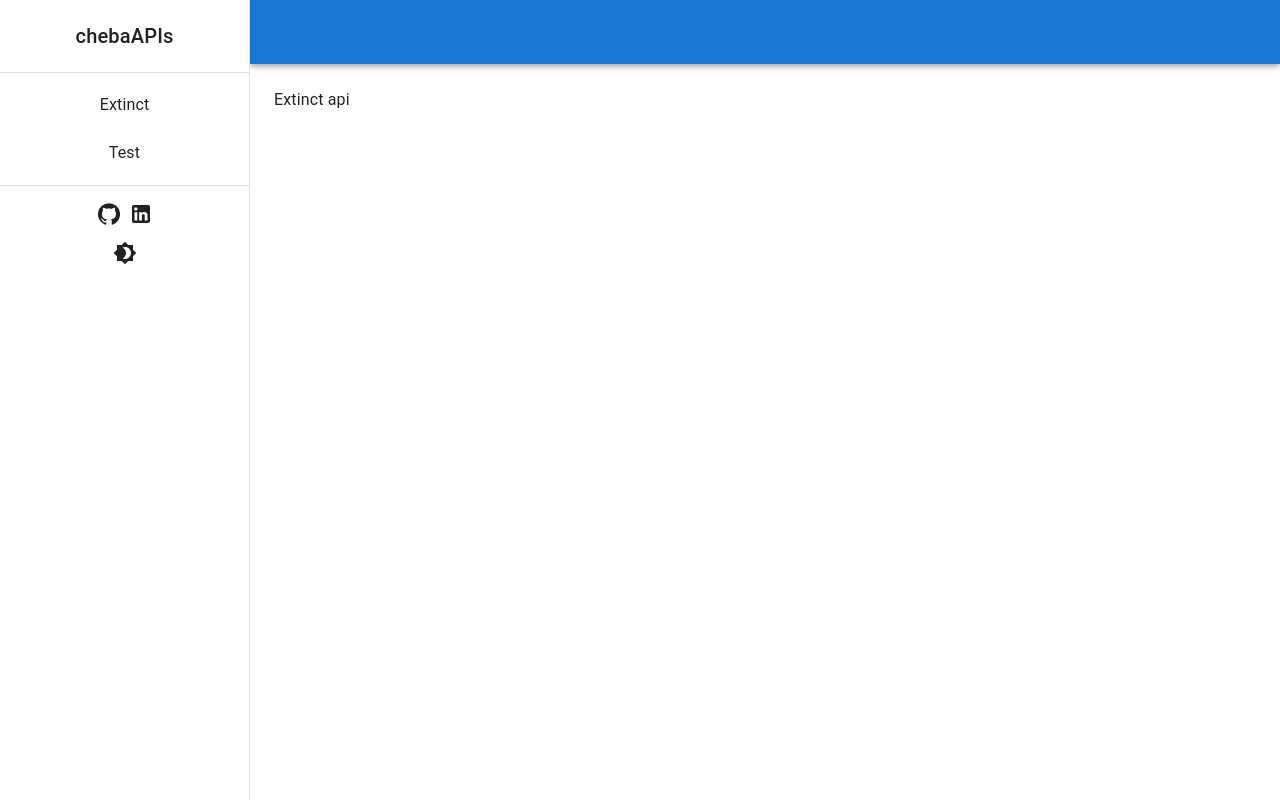
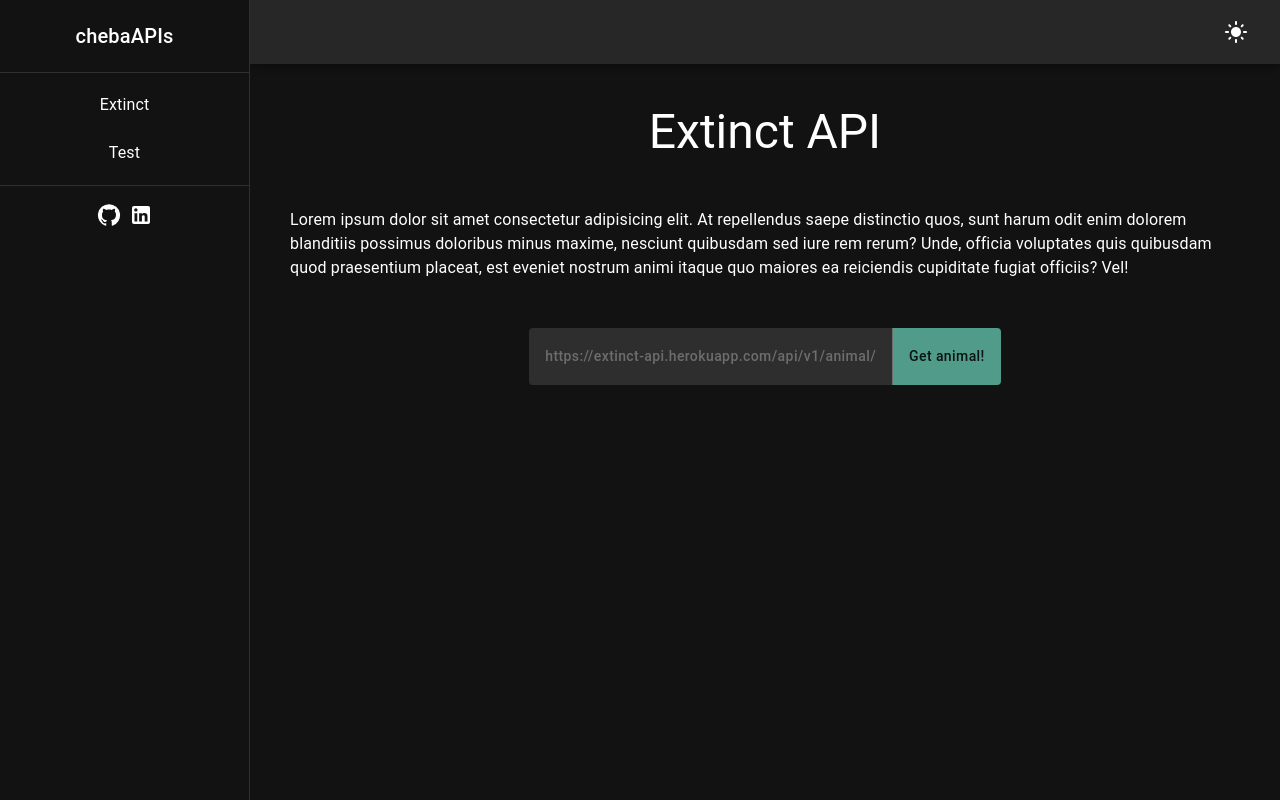
Before and after one commit to cheba91/chebaAPIs, a Next.js app: page / in a window 1280 px wide. Built offline with nearby package versions, Linux system fonts and the light colour scheme.

Commit message:
api calls frontend

```diff
--- a/components/SocialIcons.js
+++ b/components/SocialIcons.js
@@ -17,17 +17,17 @@ export default function SocialIcons({ customStyles }) {
          sx={{ ...customStyles }}
          container
          justifyContent="center"
-         alignItems="center"
+         alignItems="baseline"
          gap={1}
       >
          <Grid item>
             <IconLink link={'https://github.com/cheba91'}>
-               <GitHubIcon />
+               <GitHubIcon sx={{ verticalAlign: 'middle' }} />
             </IconLink>
          </Grid>
          <Grid item>
             <IconLink link={'https://www.linkedin.com/in/blazcebasek/'}>
-               <LinkedInIcon />
+               <LinkedInIcon sx={{ verticalAlign: 'middle' }} />
             </IconLink>
          </Grid>
       </Grid>
--- a/components/ToggleColorMode.js
+++ b/components/ToggleColorMode.js
@@ -1,38 +1,23 @@
-import { useContext } from 'react';
 import IconButton from '@mui/material/IconButton';
 import Box from '@mui/material/Box';
 import { useTheme } from '@mui/material/styles';
-import Brightness4Icon from '@mui/icons-material/Brightness4';
-import Brightness7Icon from '@mui/icons-material/Brightness7';
+import LightModeIcon from '@mui/icons-material/LightMode';
+import DarkModeIcon from '@mui/icons-material/DarkMode';
 
-export default function ToggleColorMode({ toggleTheme }) {
-   const theme = useTheme();
+export default function ToggleColorMode({ toggleTheme, customStyles }) {
+   const mode = useTheme().palette.mode;
    const handleTheme = () => {
-      toggleTheme(theme.palette.mode === 'dark' ? 'light' : 'dark');
+      toggleTheme(mode === 'dark' ? 'light' : 'dark');
    };
    return (
       <Box
          sx={{
-            display: 'flex',
-            width: '100%',
-            alignItems: 'center',
-            justifyContent: 'center',
-            // bgcolor: 'background.default',
-            // color: 'text.primary',
-            // borderRadius: 1,
-            // p: 3,
+            marginLeft: 'auto',
+            ...customStyles,
          }}
       >
-         <IconButton
-            // sx={{ ml: 1 }}
-            onClick={handleTheme}
-            color="inherit"
-         >
-            {theme.palette.mode === 'dark' ? (
-               <Brightness7Icon />
-            ) : (
-               <Brightness4Icon />
-            )}
+         <IconButton onClick={handleTheme} color="inherit">
+            {mode === 'dark' ? <LightModeIcon /> : <DarkModeIcon />}
          </IconButton>
       </Box>
    );
--- a/components/apiTabs/ExtinctApi.js
+++ b/components/apiTabs/ExtinctApi.js
@@ -1,3 +1,157 @@
+import {
+   Typography,
+   Button,
+   CardActionArea,
+   CardActions,
+   Link,
+   ButtonGroup,
+} from '@mui/material';
+import { useEffect, useState } from 'react';
+import Card from '@mui/material/Card';
+import CardContent from '@mui/material/CardContent';
+import CardMedia from '@mui/material/CardMedia';
+const AnimalCard = ({ data }) => {
+   if (data) console.log('Have data', data);
+   return (
+      <Card sx={{ maxWidth: 500, margin: '3rem auto 0' }}>
+         {data.imageSrc && (
+            <CardMedia
+               component="img"
+               height="250"
+               image={data.imageSrc}
+               alt={data.binomialName}
+            />
+         )}
+         <CardContent>
+            {/* Common name */}
+            {data.commonName ? (
+               <Typography gutterBottom variant="h5" component="div">
+                  {data.commonName}
+               </Typography>
+            ) : (
+               "Doesn't have common name"
+            )}
+            {/* Binomial name */}
+            {data.binomialName && (
+               <Typography
+                  // gutterBottom
+                  variant="p"
+                  component="div"
+                  sx={{ fontStyle: 'italic' }}
+               >
+                  {data.binomialName}
+               </Typography>
+            )}
+            {/* Location */}
+            {data.location && (
+               <Typography gutterBottom variant="p" component="div">
+                  {` Location: ${data.location}`}
+               </Typography>
+            )}
+            {/* Description */}
+            {data.shortDesc ? (
+               <Typography variant="body2" color="text.secondary">
+                  {data.shortDesc}
+               </Typography>
+            ) : (
+               'No animal nescription was found'
+            )}
+         </CardContent>
+         {/* Wiki Link */}
+         {data.wikiLink ? (
+            <CardActions>
+               <Link underline="none" href={data.wikiLink} target="_blank">
+                  <Button size="small" color="primary">
+                     Visit Wikipedia page
+                  </Button>
+               </Link>
+            </CardActions>
+         ) : (
+            "Doesn't have dedicated Wikipedia page"
+         )}
+      </Card>
+   );
+};
+
 export default function ExtinctApi() {
-   return <>Extinct api</>;
+   const [apiData, setApiData] = useState(null);
+   const [isError, setIsError] = useState(false);
+   const [isLoading, setIsLoading] = useState(false);
+   const extinctApiUrl = 'https://extinct-api.herokuapp.com/api/v1/animal/';
+
+   const handleCall = async () => {
+      setIsLoading(true);
+      try {
+         const res = await fetch(extinctApiUrl);
+         const data = await res.json();
+         data.status == 'success' ? setApiData(data.data[0]) : setIsError(true);
+         setIsLoading(false);
+      } catch (err) {
+         setIsError(true);
+      }
+   };
+
+   // useEffect(() => {
+   //    setIsLoading(true);
+   //    // fetch('https://random-data-api.com/api/v2/users?size=2&is_xml=true')
+   //    fetch(extinctApiUrl)
+   //       .then((res) => res.json())
+   //       .then((data) => {
+   //          data.status == 'success'
+   //             ? setApiData(data.data[0])
+   //             : setIsError(true);
+   //          // console.log(apiData);
+   //          setIsLoading(false);
+   //       });
+   // }, []);
+
+   // data.status == 'success'
+   // ? setApiData(data.data[0])
+   // : setIsError(true);
+   return (
+      <>
+         <Typography
+            variant="h3"
+            component="h1"
+            sx={{ textAlign: 'center', marginBottom: '3rem' }}
+         >
+            {`Extinct API`}
+         </Typography>
+         {/* API description */}
+         <Typography>
+            Lorem ipsum dolor sit amet consectetur adipisicing elit. At
+            repellendus saepe distinctio quos, sunt harum odit enim dolorem
+            blanditiis possimus doloribus minus maxime, nesciunt quibusdam sed
+            iure rem rerum? Unde, officia voluptates quis quibusdam quod
+            praesentium placeat, est eveniet nostrum animi itaque quo maiores ea
+            reiciendis cupiditate fugiat officiis? Vel!
+         </Typography>
+         {/* Example API call */}
+         <ButtonGroup
+            disableElevation
+            variant="contained"
+            aria-label="Disabled elevation buttons"
+            sx={{
+               marginTop: '3rem',
+               justifyContent: 'center',
+               width: '100%',
+            }}
+         >
+            <Button sx={{ textTransform: 'none', padding: '1rem' }} disabled>
+               {extinctApiUrl}
+            </Button>
+            <Button
+               onClick={handleCall}
+               sx={{ textTransform: 'none', padding: '1rem' }}
+            >
+               Get animal!
+            </Button>
+         </ButtonGroup>
+         {/* Display animal card data */}
+         {apiData && !isLoading && !isError && <AnimalCard data={apiData} />}
+         {isError && (
+            <Typography>Error Occured while trying to fetch.</Typography>
+         )}
+      </>
+   );
 }
--- a/pages/_app.js
+++ b/pages/_app.js
@@ -3,13 +3,14 @@ import CssBaseline from '@mui/material/CssBaseline';
 import { useState } from 'react';
 
 export default function MyApp({ Component, pageProps }) {
-   const [mode, setMode] = useState('light');
-
+   const [mode, setMode] = useState('dark');
    const toggleTheme = (mode) => setMode(mode);
-
    const theme = createTheme({
       palette: {
          mode,
+         primary: {
+            main: 'rgb(80 155 137)',
+         },
       },
    });
    return (
--- a/pages/index.js
+++ b/pages/index.js
@@ -1,5 +1,4 @@
 import { useState } from 'react';
-import PropTypes from 'prop-types';
 import AppBar from '@mui/material/AppBar';
 import Box from '@mui/material/Box';
 import Divider from '@mui/material/Divider';
@@ -31,7 +30,7 @@ export default function ResponsiveDrawer({ toggleTheme }) {
          <Typography
             sx={{ textAlign: 'center', padding: '1em 0' }}
             variant="h6"
-            component="h1"
+            component="h2"
             width={drawerWidth - 1}
          >
             chebaAPIs
@@ -50,14 +49,12 @@ export default function ResponsiveDrawer({ toggleTheme }) {
             ))}
          </List>
          <Divider />
-         <SocialIcons customStyles={{ marginTop: '1em' }} />
-         <ToggleColorMode toggleTheme={toggleTheme} />
+         <SocialIcons customStyles={{ margin: '1em 0' }} />
       </>
    );
 
    return (
       <Box sx={{ display: 'flex' }}>
-         {/* <CssBaseline /> */}
          <AppBar
             position="fixed"
             sx={{
@@ -78,15 +75,7 @@ export default function ResponsiveDrawer({ toggleTheme }) {
                >
                   <MenuIcon />
                </IconButton>
-               <Typography
-                  variant="h6"
-                  noWrap
-                  component="div"
-                  sx={{
-                     textAlign: 'right',
-                     marginLeft: 'auto',
-                  }}
-               ></Typography>
+               <ToggleColorMode toggleTheme={toggleTheme} />
             </Toolbar>
          </AppBar>
          <Box
@@ -131,7 +120,7 @@ export default function ResponsiveDrawer({ toggleTheme }) {
             component="main"
             sx={{
                flexGrow: 1,
-               p: 3,
+               p: 5,
                width: { sm: `calc(100% - ${drawerWidth}px)` },
             }}
          >
```
Also changed, not shown: test.js (+0 -31 lines).
